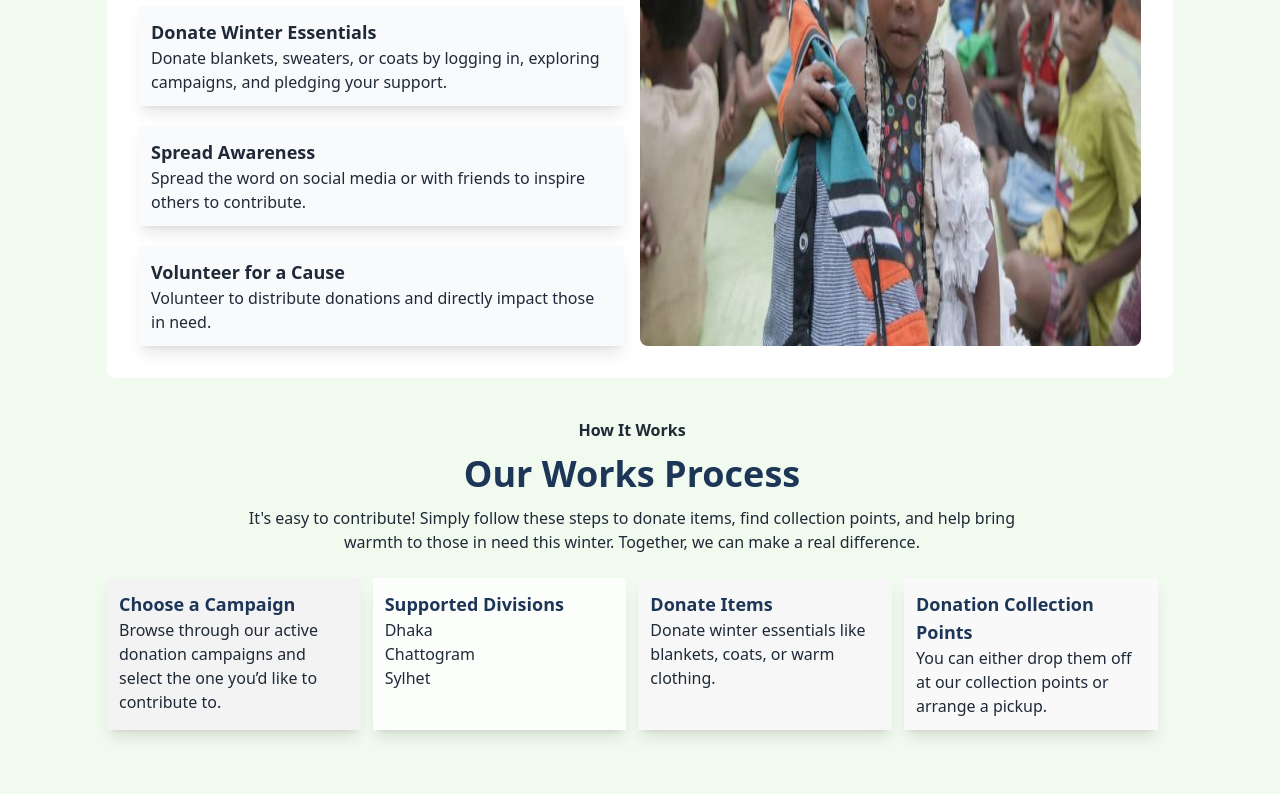
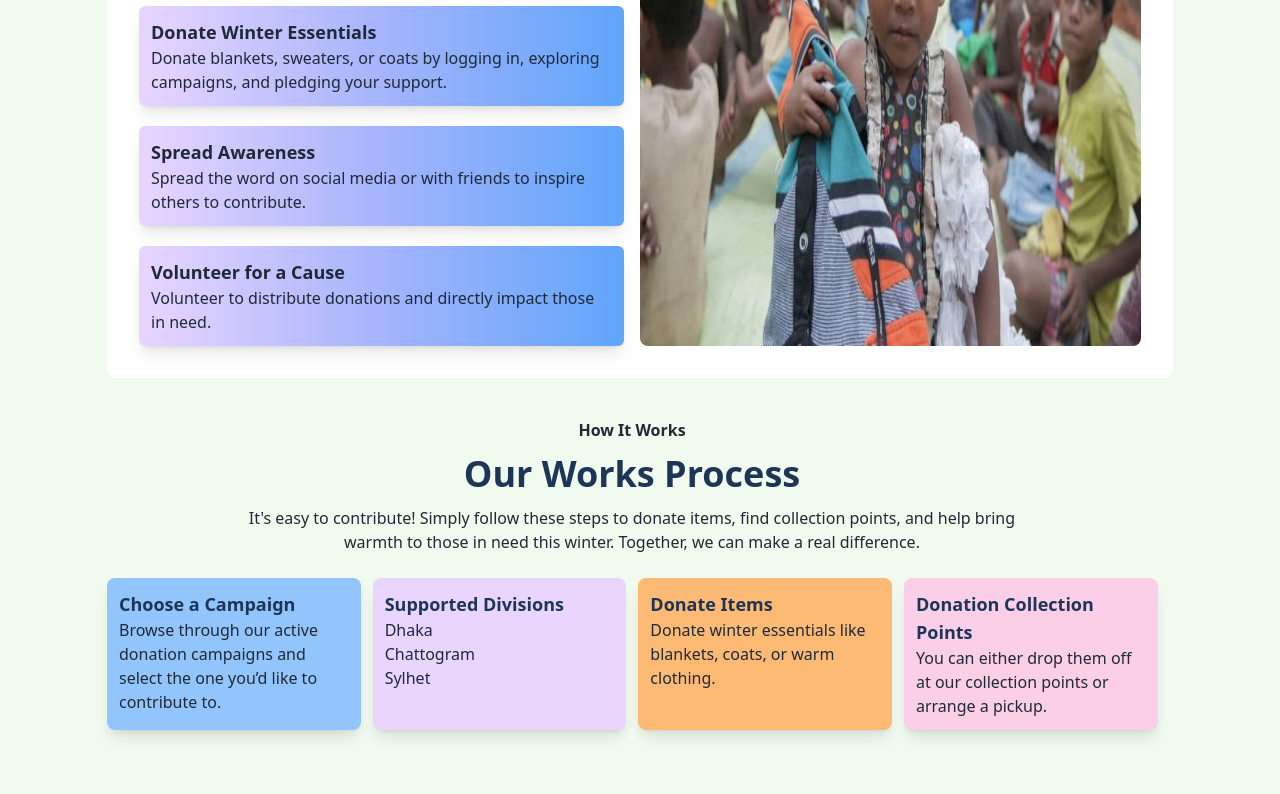
Before and after one commit to Imranul-hassan/donation-website, a React (Vite) app: page / in a window 1280 px wide. Shown: the part 800-1594 px from the top of the page. Built offline with nearby package versions, Linux system fonts and the light colour scheme; no server answers.

Commit message:
Update home page bg color

```diff
--- a/src/components/About.jsx
+++ b/src/components/About.jsx
@@ -11,15 +11,15 @@ const About = () => {
                     <h1 className="font-semibold text-4xl my-3 text-[#1D3557] ">Spreading Warmth, One Donation at a Time</h1>
                     <p>At Winter Donation, we connect donors and volunteers to provide warmth to those in need across Bangladesh during harsh winters. Together, we can make a difference.</p>
                     <div className="md:flex-col mt-6 animate__animated animate__bounce">
-                        <div className="bg-slate-50 shadow-lg p-3">
+                        <div className="bg-gradient-to-r from-purple-200 via-indigo-300 to-blue-400 rounded-md shadow-lg p-3">
                             <h1 className="font-bold text-lg  ">Donate Winter Essentials</h1>
                             <p>Donate blankets, sweaters, or coats by logging in, exploring campaigns, and pledging your support.</p>
                         </div>
-                        <div className="bg-slate-50 shadow-lg p-3 my-5">
+                        <div className="bg-gradient-to-r from-purple-200 via-indigo-300 to-blue-400 rounded-md shadow-lg p-3 my-5">
                             <h1 className="font-bold text-lg">Spread Awareness</h1>
                             <p>Spread the word on social media or with friends to inspire others to contribute.</p>
                         </div>
-                        <div className="bg-slate-50 shadow-lg p-3">
+                        <div className="bg-gradient-to-r from-purple-200 via-indigo-300 to-blue-400 rounded-md shadow-lg p-3">
                             <h1 className="font-bold text-lg">Volunteer for a Cause</h1>
                             <p>Volunteer to distribute donations and directly impact those in need.</p>
                         </div>
--- a/src/components/HowWorks.jsx
+++ b/src/components/HowWorks.jsx
@@ -3,17 +3,17 @@ const HowWorks = () => {
     return (
         <div id="how_works" className="my-10 ">
                 <div className=" pr-4">
-                    <div className="w-9/12 mx-auto text-center">
+                    <div className="w-9/12 mx-auto text-center ">
                         <h3 className="font-bold text-base">How It Works</h3>
                         <h1 className="font-semibold text-4xl my-3 text-[#1D3557]">Our Works Process</h1>
                         <p>It's easy to contribute! Simply follow these steps to donate items, find collection points, and help bring warmth to those in need this winter. Together, we can make a real difference.</p>
                     </div>
                     <div className=" md:grid grid-cols-4 mt-6 gap-3 animate__animated animate__bounce animate__delay-1s ">
-                        <div className="bg-[#f3f3f3] shadow-lg p-3">
+                        <div className="bg-blue-300 shadow-lg p-3 rounded-lg">
                             <h1 className="font-bold text-lg text-[#1D3557]">Choose a Campaign</h1>
                             <p>Browse through our active donation campaigns and select the one you’d like to contribute to.</p>
                         </div>
-                        <div className="bg-[rgba(255,255,255,0.8)] shadow-lg p-3">
+                        <div className="bg-purple-200 shadow-lg p-3 rounded-lg">
                             <h1 className="font-bold text-lg text-[#1D3557]">Supported Divisions</h1>
                             <div className="flex  space-x-6">
                                 <ul>
@@ -25,12 +25,12 @@ const HowWorks = () => {
                             </div>
                         </div>
 
-                        <div className="bg-[#f7f7f7] shadow-lg p-3 ">
+                        <div className="bg-orange-300 shadow-lg p-3 rounded-lg ">
                             <h1 className="font-bold text-lg text-[#1D3557]">Donate Items</h1>
                             <p>Donate winter essentials like blankets, coats, or warm clothing.</p>
                         </div>
 
-                        <div className="bg-[#f9f9f9] shadow-lg p-3">
+                        <div className="bg-pink-200 shadow-lg p-3 rounded-lg">
                         <h3 className="font-bold text-lg text-[#1D3557]">Donation Collection Points</h3>
                         <div className="flex  space-x-6">
                                <p>You can either drop them off at our collection points or arrange a pickup.</p>
--- a/src/components/Impact.jsx
+++ b/src/components/Impact.jsx
@@ -3,7 +3,7 @@ import { NavLink } from "react-router-dom";
 const Impact = () => {
     return (
         <div>
-            <section className="bg-zinc-100 p-12 mb-10 rounded-lg">
+            <section className="bg-gradient-to-r from-blue-100 via-purple-100 to-pink-100 p-12 mb-10 rounded-lg">
                 <div className="container mx-auto text-center">
                     <h2 className="text-4xl font-bold mb-6">Our Impact So Far</h2>
                     <p className="text-lg  mb-10">Together, we've brought warmth and hope to thousands of lives.</p>
--- a/src/components/UpdateProfile.jsx
+++ b/src/components/UpdateProfile.jsx
@@ -2,7 +2,7 @@
 import { useState } from 'react';
 import { useNavigate } from 'react-router-dom';
 import { getAuth, updateProfile } from 'firebase/auth';
-import { ToastContainer, toast } from 'react-toastify';
+import { toast } from 'react-toastify';
 import 'react-toastify/dist/ReactToastify.css';
 
 const UpdateProfile = () => {
--- a/src/pages/Dashboard.jsx
+++ b/src/pages/Dashboard.jsx
@@ -5,11 +5,10 @@ import { NavLink } from "react-router-dom";
 
 const Dashboard = () => {
     const {user} = useContext(authContext)
-    console.log(user)
     return (
         <div>
             {
-              <div className="my-10 w-4/12 mx-auto p-5 bg-white rounded-lg shadow-lg">
+              <div className="my-10 md:w-4/12 mx-auto p-5 bg-white rounded-lg shadow-lg">
                  <h3 className="font-bold text-3xl">Welcome,{user.displayName}!</h3>
                  <div className=" my-3 ">
                    <img className=" w-52 h-24 mb-2 rounded-md" src={user.photoURL} alt="" />
--- a/src/pages/DonationCampaigns.jsx
+++ b/src/pages/DonationCampaigns.jsx
@@ -3,7 +3,6 @@ import CampaignCard from "../components/CampaignCard";
 
 const DonationCampaigns = () => {
     const campaigns = useLoaderData();
-    console.log(campaigns)
     return (
 
       <div>
--- a/src/pages/Help.jsx
+++ b/src/pages/Help.jsx
@@ -16,7 +16,7 @@ const Help = () => {
                         <p>Contribute winter essentials or spread the word to support our donation drives and make an impact.</p>
                         <Link to="/campaign"><button className="btn font-bold bg-[#3b6781] mt-2 text-white font-base">Campaign Details</button></Link>
                     </div>
-                    <div className="bg-lime-500 p-4 rounded-lg shadow-lg">
+                    <div className="bg-blue-300 p-4 rounded-lg shadow-lg">
                         <h2 className="text-lg font-bold mb-2 text-[#1D3557]">Lend a Hand: Distribute Warmth This Winter</h2>
                         <p>
                         Help collect, sort, and distribute winter clothing to bring warmth to those in need this winter.</p>
```
